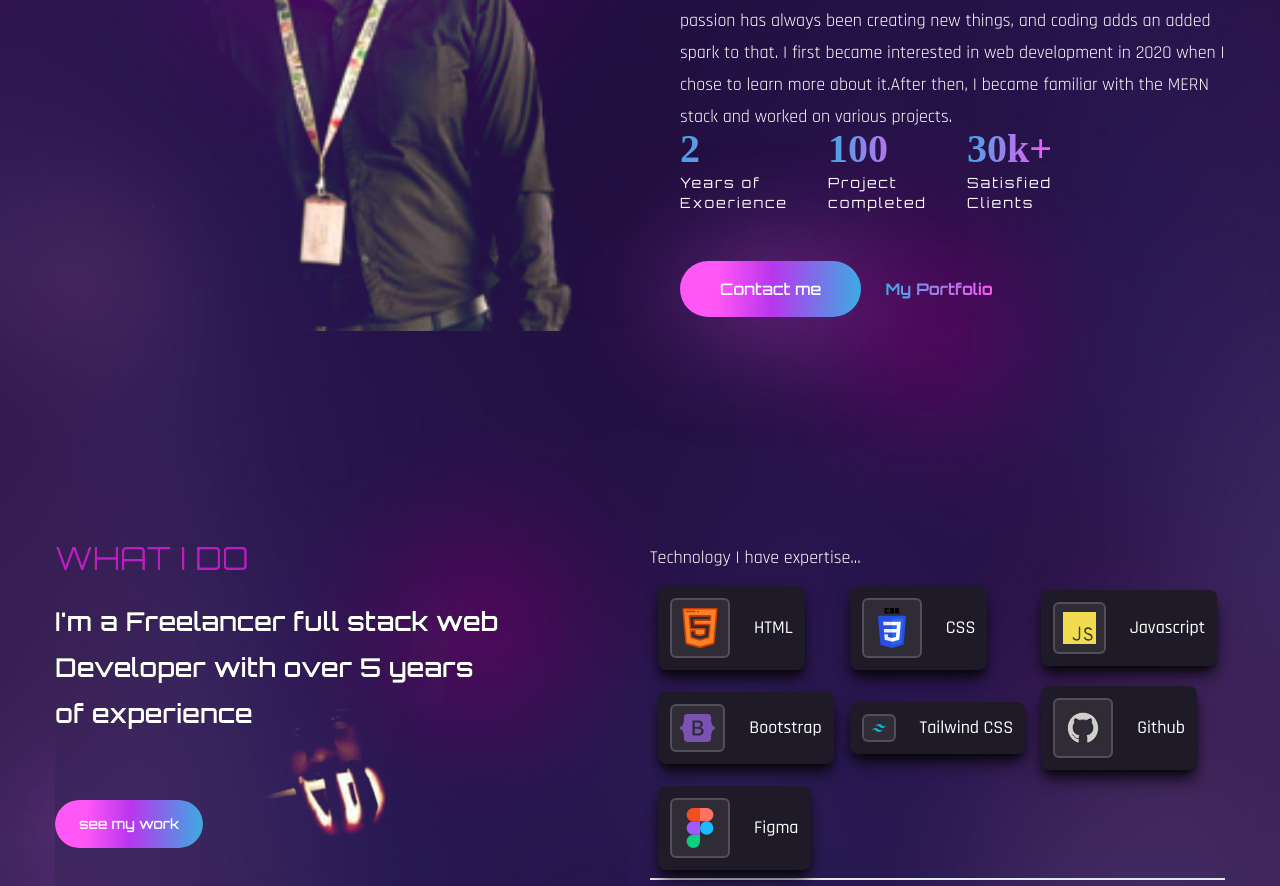
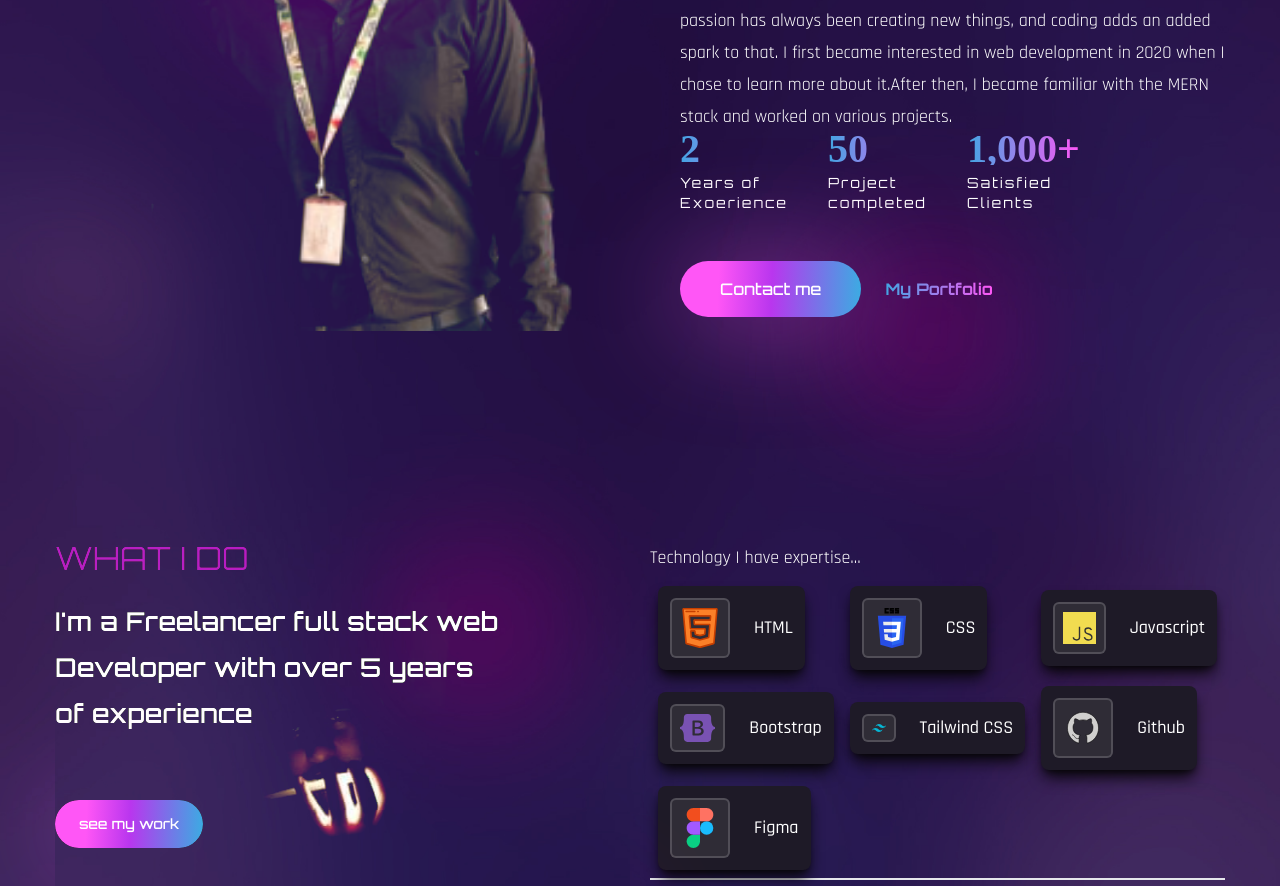
Before and after one commit to Tuhin35/Portfolio-Final, a React (Create React App) app: page / in a window 1280 px wide. Shown: the part 1100-1986 px from the top of the page. Built offline with nearby package versions, Linux system fonts and the light colour scheme; the HTML template or start-up script is replaced by a standard one; a web font is replaced by a local one.

Commit message:
change update

```diff
--- a/src/components/About.js
+++ b/src/components/About.js
@@ -40,7 +40,7 @@ const About = () => {
             </div>
             <div>
               <div className='text-[40px] font-tertiary text-gradient mb-2'>
-                {inView ? <CountUp start={0} end={100} duration={8} /> : null}
+                {inView ? <CountUp start={0} end={50} duration={8} /> : null}
 
               </div>
               <div className='font-primary text-sm tracking-[2px]'>Project <br />
@@ -49,8 +49,8 @@ const About = () => {
             </div>
             <div>
               <div className='text-[40px] font-tertiary text-gradient mb-2'>
-                {inView ? <CountUp start={0} end={30} duration={4} /> : null}
-                k+
+                {inView ? <CountUp start={0} end={1000} duration={4} /> : null}
+                +
               </div>
               <div className='font-primary text-sm tracking-[2px]'>Satisfied <br />
                 Clients
```
